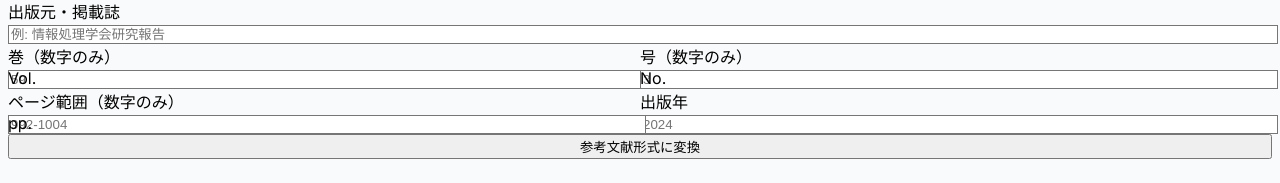
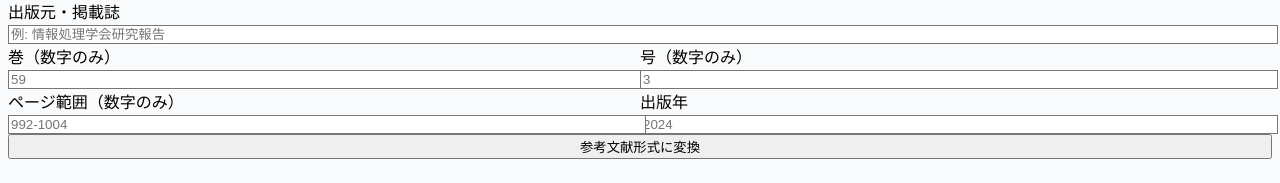
Before and after one commit to hiroto333/references, a Next.js app: page / in a window 1280 px wide. Shown: the part 265-448 px from the top of the page. Built offline with nearby package versions, Linux system fonts and the light colour scheme.

Commit message:
spanタグ削除

```diff
--- a/src/components/ReferenceForm.tsx
+++ b/src/components/ReferenceForm.tsx
@@ -120,7 +120,6 @@ export default function ReferenceForm({ onSubmit }: ReferenceFormProps) {
                 巻（数字のみ）
               </label>
               <div className="relative">
-                <span className="absolute left-4 top-2 text-gray-500">Vol.</span>
                 <input
                   type="text"
                   name="volume"
@@ -137,7 +136,6 @@ export default function ReferenceForm({ onSubmit }: ReferenceFormProps) {
                 号（数字のみ）
               </label>
               <div className="relative">
-                <span className="absolute left-4 top-2 text-gray-500">No.</span>
                 <input
                   type="text"
                   name="number"
@@ -157,7 +155,6 @@ export default function ReferenceForm({ onSubmit }: ReferenceFormProps) {
                 ページ範囲（数字のみ）
               </label>
               <div className="relative">
-                <span className="absolute left-4 top-2 text-gray-500">pp.</span>
                 <input
                   type="text"
                   name="pages"
```
